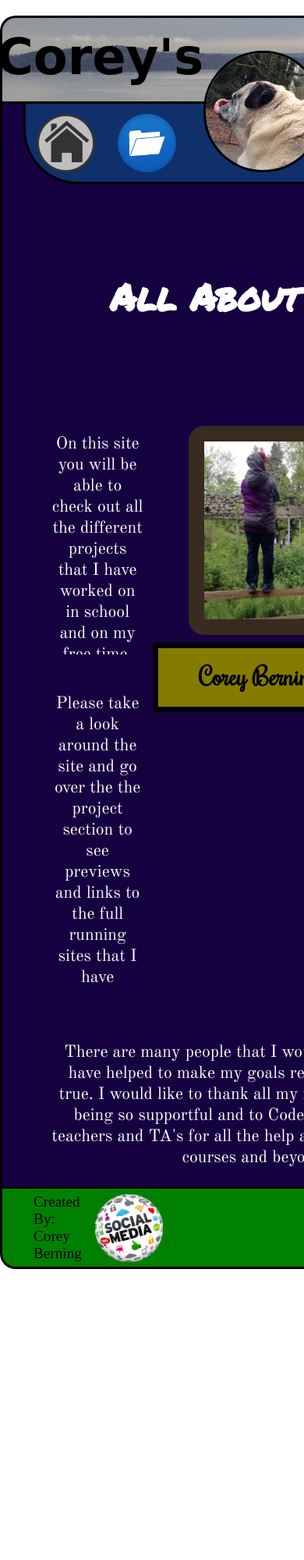
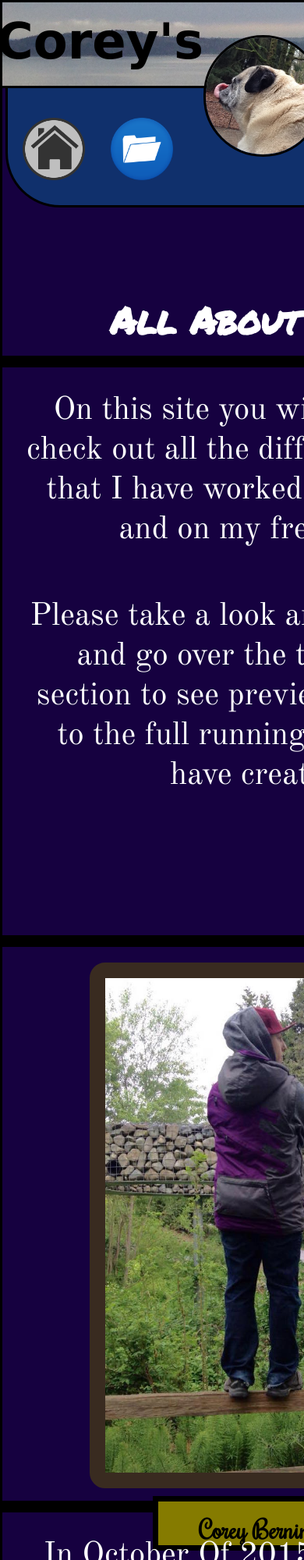
Before and after one commit to BeroMaze/portfolio-301n1, a plain HTML site: page index.html in a window 390 px wide. Shown: the top 2000 px of the page at 78% size. Before the commit the page ends 1647 px from the top, so only its background shows below. Drawn offline with nearby package versions, Linux system fonts and the light colour scheme; a web font is replaced by a local one.

Commit message:
add media css

```diff
--- a/index.html
+++ b/index.html
@@ -4,7 +4,9 @@
     <meta charset="utf-8">
     <title>Corey's Projects</title>
     <link rel="stylesheet" href="./style.css" media="screen" title="no title" charset="utf-8">
+    <meta name="viewport" content="width=device-width, initial-scale=1">
     <link rel="stylesheet" href="./projects.css" media="screen" title="no title" charset="utf-8">
+    <link rel="stylesheet" href="./mediaStyle.css" media="screen" title="no title" charset="utf-8">
     <link href='https://fonts.googleapis.com/css?family=Old+Standard+TT|Permanent+Marker|Fredericka+the+Great|Rochester' rel='stylesheet' type='text/css'>
     <script src="https://cdnjs.cloudflare.com/ajax/libs/handlebars.js/4.0.4/handlebars.min.js" charset="utf-8"></script>
   </head>
@@ -39,12 +41,14 @@
       </section>
     </main>
     <footer>
-      <div id="leftFoot">
-        <p id='created'>
-          Created By: Corey Berning
-        </p>
+      <div id="mediaStack">
+        <div id="leftFoot">
+          <p id='created'>
+            Created By: Corey Berning
+          </p>
+        </div>
+        <img src="./img/socialBall.png" class="BottomIcons hoverBottom" id="socialBall" />
       </div>
-      <img src="./img/socialBall.png" class="BottomIcons hoverBottom" id="socialBall" />
       <div id="socialBar">
         <div class="expand">
           <img src="" class="BottomIcons hoverBottom hiddenIcon" id="githubBottom" />
--- /dev/null
+++ b/mediaStyle.css
@@ -0,0 +1,180 @@
+@media (max-width: 480px){
+  body{
+    width: 100%;
+    height: 100%;
+  }
+  header{
+    /*display: none;*/
+    height: 100px;
+    border-radius: 0;
+    margin-top: 0;
+  }
+
+  nav{
+    width: 98%;
+    height:150px;
+  }
+
+  #mainTop{
+    width: 100%;
+    height: 110px;
+    margin-bottom: 10px;
+  }
+
+  #mainMiddle {
+    flex-direction: column;
+    -moz-flex-direction: column;
+    flex-direction: column;
+    justify-content: flex-start;
+    height: 2600px;
+  }
+
+  .middleLeft{
+    width: 100%;
+    height: 800px;
+    font-size: 1.5em;
+    border-top: 15px solid black;
+    border-bottom: 15px solid black;
+  }
+
+  .middleCenter{
+    width: 100%;
+    height: 700px;
+    border-bottom: 15px solid black;
+    margin-top: 100px;
+    margin-top: 0;
+    padding-bottom: 10px;
+  }
+
+  .overFlow{
+    flex-direction: column;
+    overflow-y: hidden;
+    margin-bottom: 0;
+  }
+
+  .middleRight{
+    width: 100%;
+    height: 1200px;
+    border-bottom: 15px solid black;
+    /*border: solid red;*/
+    font-size: 1.5em;
+    margin: 0;
+    margin-bottom: 10px;
+  }
+
+  #mainBottom{
+    width: 100%;
+    height: 700px;
+    /*border-bottom: 15px solid black;*/
+    font-size: 1.5em;
+  }
+
+  footer{
+    width: 100%;
+    height: 200px;
+    margin-bottom: 0;
+    border-radius: 0;
+  }
+
+  #created{
+    margin-bottom: 0;
+    height: 50px;
+  }
+
+  #socialBall{
+    margin-top: 0;
+    margin-bottom: 5px;
+  }
+
+  #socialBar {
+    width: 100%;
+    height: 200px;
+    padding: 0;
+    -webkit-align-items: flex-start;
+    -moz-align-items: flex-start;
+    align-items: flex-start;
+  }
+
+  .expand {
+    overflow-x: visible;
+  }
+
+  .BottomIcons {
+    margin-top: 5px;
+  }
+
+  #mediaStack {
+    -webkit-flex-direction: column;
+    -moz-flex-direction: column;
+    flex-direction: column;
+    width: 180px;
+    padding: 0;
+  }
+
+  #mainView {
+    height: 4000px;
+    width: 100%;
+    border: none;
+  }
+
+  #iconView {
+    width: 100%;
+    height: 4000px;
+    flex-direction: column;
+  }
+
+  select{
+    width: 90%;
+    height: 50px;
+    font-size: 2em;
+    text-align: center;
+  }
+
+  .articles {
+    width: 600px;
+    height: 800px;
+  }
+  .projectIcon{
+    width: 400px;
+    height: 500px;
+  }
+  .descIcon{
+    font-size: 1.5em;
+  }
+  #projectTitle{
+    font-size: 3em;
+  }
+
+  #projectDesc{
+    font-size: 2em;
+    background-color: rgba(0, 0, 0, .6);
+  }
+  p{
+    font-size: 2em;
+  }
+  .iconTilte{
+    font-size: 3.5em;
+  }
+
+  a{
+    font-size: 2em;
+  }
+  .descIcon{
+    font-size: 2em;
+  }
+  .fullViewImg{
+    margin-top: 50px;
+    width: 625px;
+    height: 750px;
+  }
+  .fullViewDesc{
+    margin-top: 50px;
+    font-size: 3em;
+  }
+  .created{
+    font-size: 3em;
+    margin-top: 50px;
+  }
+  .FullViewTitle{
+    font-size: 3.5em;
+}
--- a/projects.css
+++ b/projects.css
@@ -1,7 +1,6 @@
 #mainView{
   width: 90%;
   height: auto;
-  /*border: solid;*/
   margin-top: 70px;
   display: flex;
   flex-direction: column;
--- a/script.js
+++ b/script.js
@@ -45,7 +45,7 @@ $('#proImg').on('click', function(event) {
       'background-image': 'url("./img/iconPageBackground.jpg")',
       'background-repeat': 'no-repeat',
       'background-size': 'cover'});
-    $('#mainView').prepend('<h2 id="projectTitle">Programing Project</h2><select id="catagoryFilter"><option value="catagory">catagory</option></select><p id="projectDesc">Take a look trough all the different projects that I have done since I have Started Programing.</p>');
+    $('#mainView').prepend('<h2 id="projectTitle">Programming Project</h2><select id="catagoryFilter"><option value="catagory">catagory</option></select><p id="projectDesc">Take a look trough all the different projects that I have done since I have Started Programing.</p>');
     iconsToPage();
     pickArticles();
     var newArrayC = projects.map(function(p){
--- a/style.css
+++ b/style.css
@@ -92,8 +92,8 @@ nav{
 }
 
 .navImg{
-  width: 75px;
-  height: 75px;
+  width: 80px;
+  height: 80px;
   border-radius: 18.75px;
   cursor: pointer;
 }
@@ -122,7 +122,7 @@ nav{
 
 footer{
   width: 100%;
-  height: 100px;
+  height: 110px;
   border: solid;
   border-radius: 0 0 20px 20px;
   border-top: none;
@@ -153,7 +153,7 @@ footer{
 #mainMiddle{
   width: 100%;
   height: 800px;
-  /*border: solid;*/
+  /*border: solid red;*/
   display: flex;
   display: -webkit-flex;
   display: -moz-flex;
@@ -262,10 +262,12 @@ footer{
 }
 
 #created{
-  margin-left: 40px;
+  margin-left: 10px;
   font-size: 1.2em;
   -webkit-align-self: flex-start;
   -moz-align-self: flex-start;
+  width: 100%;
+  height: 70px;
 }
 
 .BottomIcons{
@@ -275,7 +277,8 @@ footer{
   margin-right: 20px;
 }
 #socialBall{
-  margin-right: 40px;
+  /*margin-right: 40px;*/
+  margin-top: 10px;
 }
 #socialBar{
   width: 80%;
@@ -313,7 +316,7 @@ footer{
 }
 
 #leftFoot{
-  width: 20%;
+  width: 80%;
 }
 .addBottom{
   width: 90px;
@@ -334,6 +337,20 @@ footer{
 
 select{
   width: 200px;
+}
+#mediaStack{
+  display: flex;
+  display: -webkit-flex;
+  display: -moz-flex;
+  justify-content: space-between;
+  -webkit-justify-content: space-between;
+  -webkit-flex-direction: row;
+  -moz-justify-content: space-between;
+  -moz-flex-direction: row;
+  flex-direction: row;
+  width: 350px;
+  height: 100%;
+  padding: auto 0;
 }
 
 .spin {
```
